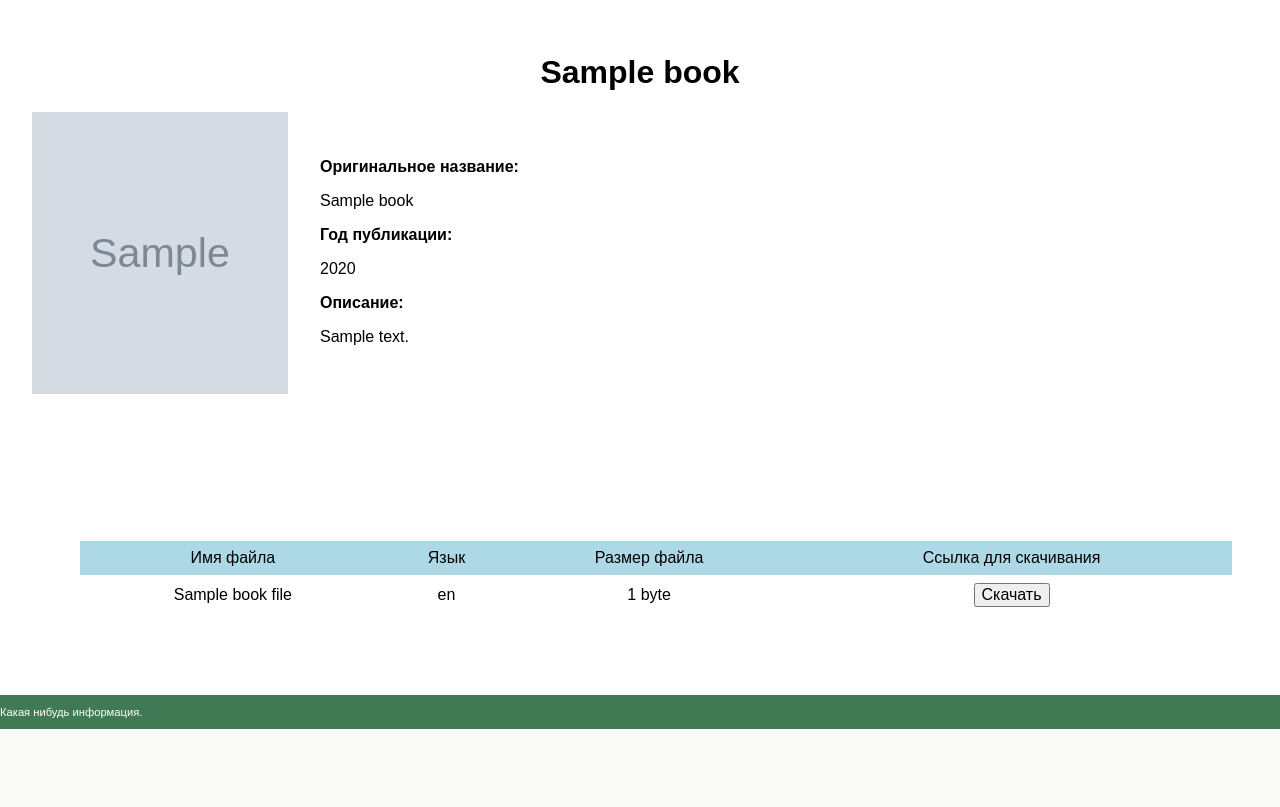
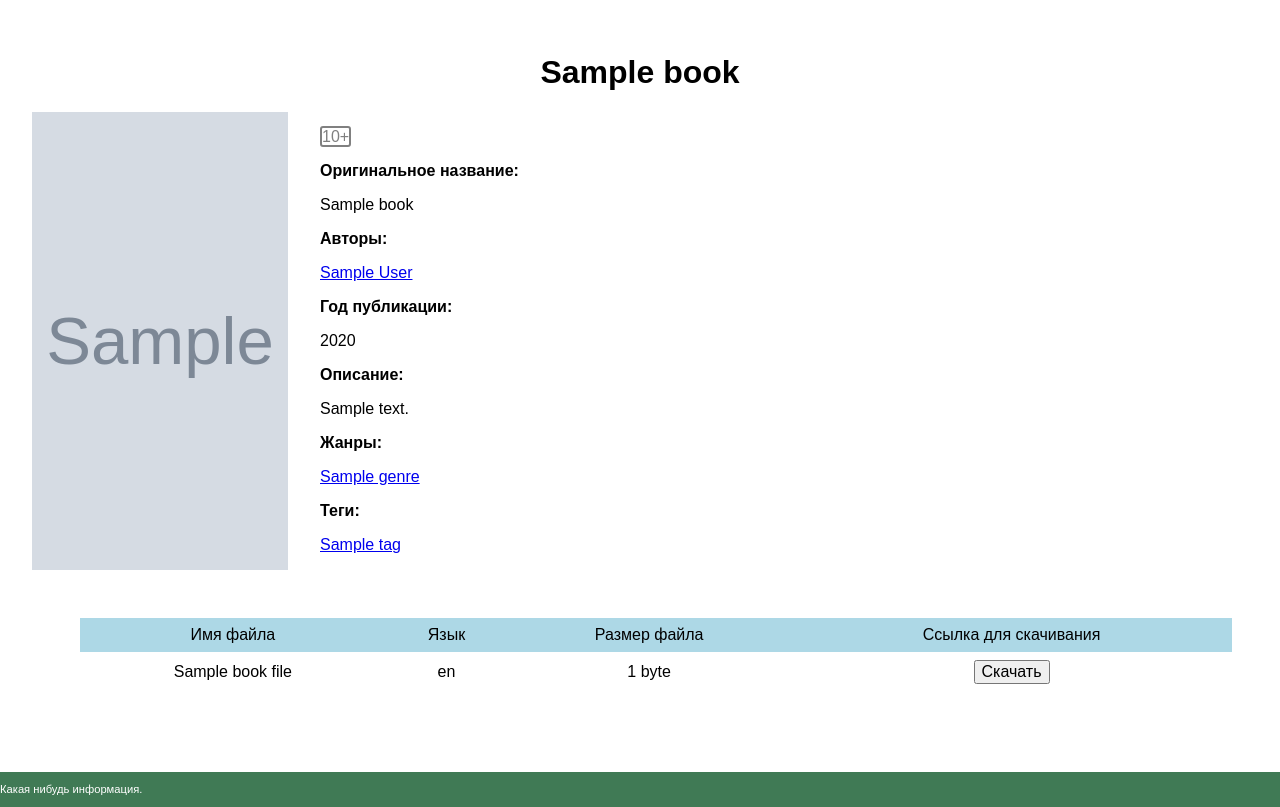
Before and after one commit to anime-kazakh/online-library, a Django app: template onlinelib/books/templates/books/book_page.html in a window 1280 px wide. Shown: the part 71-878 px from the top of the page. Before the commit the page ends 800 px from the top, so only its background shows below. Run offline with Django 5.2, Linux system fonts and the light colour scheme; the template is opened without the code that fills it: most values are stand-ins (such as "Sample title", 1, 10 or a date in 2020); grey boxes marked "Sample" are stand-in pictures.

Commit message:
Corrected book page

```diff
--- a/onlinelib/books/static/books/css/book_page_style.css
+++ b/onlinelib/books/static/books/css/book_page_style.css
@@ -23,7 +23,13 @@
 }
 
 .book-information {
-    margin: 2em;
+    margin: 0 2em;
+}
+
+.age-rating {
+    color: gray;
+    border: grey solid 2px;
+    border-radius: 3px;
 }
 
 .book-information h2 {
--- a/onlinelib/books/static/books/css/books_home_style.css
+++ b/onlinelib/books/static/books/css/books_home_style.css
@@ -35,6 +35,10 @@
     border: 0;
 }
 
+.books-list {
+    margin: 1em 2em;
+}
+
 .books {
     width: 100%;
     margin: 1em;
--- a/onlinelib/books/templates/books/book_page.html
+++ b/onlinelib/books/templates/books/book_page.html
@@ -19,16 +19,56 @@
             </div>
             <div class="book-information">
 
+                <p><span class="age-rating">{{ book.age_rating.min_age }}+</span></p>
+
                 {% if book.original_title %}
                 <h2>Оригинальное название:</h2>
                 <p>{{ book.original_title }}</p>
                 {% endif %}
+
+                <h2>Авторы:</h2>
+                <p>
+                    {% for author in book.authors.all %}
+                        <span><a href="{{ author.get_absolute_url }}">{{ author.full_name }}</a></span>
+                        {% if not forloop.last %}, {% endif %}
+                    {% empty %}
+                        <span>Автор неизвестен</span>
+                    {% endfor %}
+                </p>
 
                 <h2>Год публикации:</h2>
                 <p>{{ book.publication_year }}</p>
 
                 <h2>Описание:</h2>
                 <p>{{ book.description|linebreaks|safe }}</p>
+
+                <h2>Жанры:</h2>
+                <p>
+                    {% for genre in book.genres.all %}
+                        <span><a href="{{ genre.get_absolute_url }}">{{ genre.name }}</a></span>
+                        {% if not forloop.last %}, {% endif %}
+                    {% endfor %}
+                </p>
+
+                {% for tag in book.tags.all %}
+                    {% if forloop.first %}
+                        <h2>Теги:</h2>
+                        <p>
+                    {% endif %}
+                    <span><a href="{{ tag.get_absolute_url }}">{{ tag.name }}</a></span>
+                    {% if not forloop.last %}, {% endif %}
+                    {% if forloop.last %}
+                        </p>
+                    {% endif %}
+                {% endfor %}
+
+                {% for warning in book.warnings.all %}
+                    {% if forloop.first %}
+                        <h2>Предупреждения:</h2>
+                    {% endif %}
+
+                    <p>❗{{ warning.name }}❗</p>
+                {% endfor %}
 
             </div>
         </div>
--- a/onlinelib/genre/models.py
+++ b/onlinelib/genre/models.py
@@ -77,6 +77,9 @@ class Tag(models.Model):
     def __str__(self):
         return self.name
 
+    def get_absolute_url(self):
+        return reverse('books-home', query={'tags': self.slug})
+
 
 class ContentWarning(models.Model):
     name = models.CharField(max_length=255, blank=False,
```
